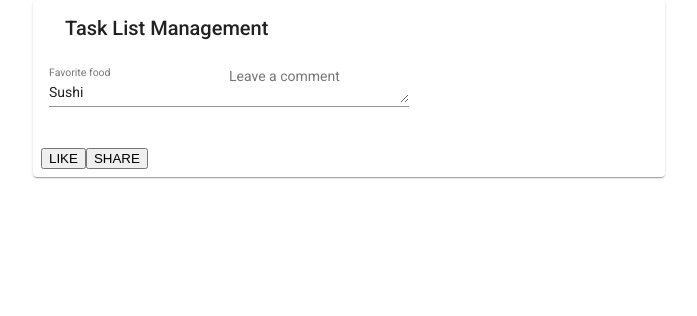
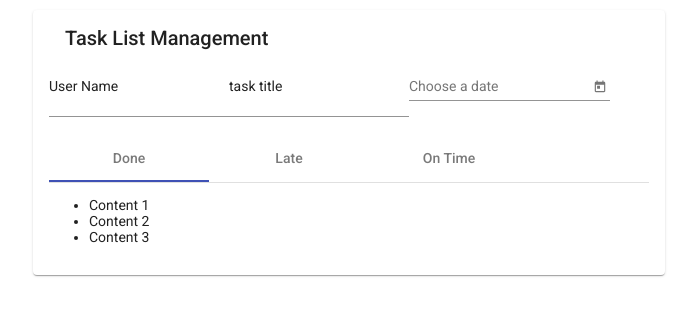
Before and after one commit to sabbir-anwar/task-list, an Angular app: page /tasklist in a window 1280 px wide. Shown: the top 316 px of the page, without its empty margins (291-988 px from the left). Built offline with nearby package versions, Linux system fonts and the light colour scheme.

Commit message:
Datepicker added

```diff
--- a/src/app/app.module.ts
+++ b/src/app/app.module.ts
@@ -8,6 +8,8 @@ import { NoopAnimationsModule } from '@angular/platform-browser/animations';
 import {MatInputModule} from '@angular/material/input';
 import {MatTabsModule} from '@angular/material/tabs';
 import {MatCardModule} from '@angular/material/card';
+import {MatDatepickerModule} from '@angular/material/datepicker';
+import { MatNativeDateModule } from '@angular/material/core';
 
 @NgModule({
   declarations: [
@@ -20,7 +22,9 @@ import {MatCardModule} from '@angular/material/card';
     NoopAnimationsModule,
     MatInputModule,
     MatTabsModule,
-    MatCardModule
+    MatCardModule,
+    MatDatepickerModule,
+    MatNativeDateModule
   ],
   providers: [],
   bootstrap: [AppComponent]
--- a/src/app/task_list/task-list/task-list.component.html
+++ b/src/app/task_list/task-list/task-list.component.html
@@ -1,32 +1,49 @@
-<!--<p>task-list works!</p>-->
-
-<!--<form class="example-form">-->
-<!--  <mat-form-field class="example-full-width">-->
-<!--    <input matInput placeholder="Favorite food" value="Sushi">-->
-<!--  </mat-form-field>-->
-
-<!--  <mat-form-field class="example-full-width">-->
-<!--    <textarea matInput placeholder="Leave a comment"></textarea>-->
-<!--  </mat-form-field>-->
-<!--</form>-->
-
 <mat-card class="example-card">
   <mat-card-header>
     <mat-card-title>Task List Management</mat-card-title>
   </mat-card-header>
   <mat-card-content>
     <form class="example-form">
+
       <mat-form-field class="example-full-width">
-        <input matInput placeholder="Favorite food" value="Sushi">
+        <label>User Name</label>
+        <input matInput>
       </mat-form-field>
 
       <mat-form-field class="example-full-width">
-        <textarea matInput placeholder="Leave a comment"></textarea>
+        <label>task title</label>
+        <input matInput>
       </mat-form-field>
+
+      <mat-form-field>
+        <input matInput [matDatepicker]="picker" placeholder="Choose a date">
+        <mat-datepicker-toggle matSuffix [for]="picker"></mat-datepicker-toggle>
+        <mat-datepicker #picker></mat-datepicker>
+      </mat-form-field>
+
+      <mat-tab-group>
+        <mat-tab label="Done">
+          <ul>
+            <li>Content 1</li>
+            <li>Content 2</li>
+            <li>Content 3</li>
+          </ul>
+        </mat-tab>
+        <mat-tab label="Late">
+          <ul>
+            <li>Content 4</li>
+            <li>Content 5</li>
+            <li>Content 6</li>
+          </ul>
+        </mat-tab>
+        <mat-tab label="On Time">
+          <ul>
+            <li>Content 7</li>
+            <li>Content 8</li>
+            <li>Content 9</li>
+          </ul>
+        </mat-tab>
+      </mat-tab-group>
     </form>
   </mat-card-content>
-  <mat-card-actions>
-    <button mat-button>LIKE</button>
-    <button mat-button>SHARE</button>
-  </mat-card-actions>
 </mat-card>
--- a/src/app/task_list/task-list/task-list.component.scss
+++ b/src/app/task_list/task-list/task-list.component.scss
@@ -2,4 +2,5 @@
   max-width: 600px;
   margin-right: auto;
   margin-left: auto;
+  margin-top: 10px;
 }
```
